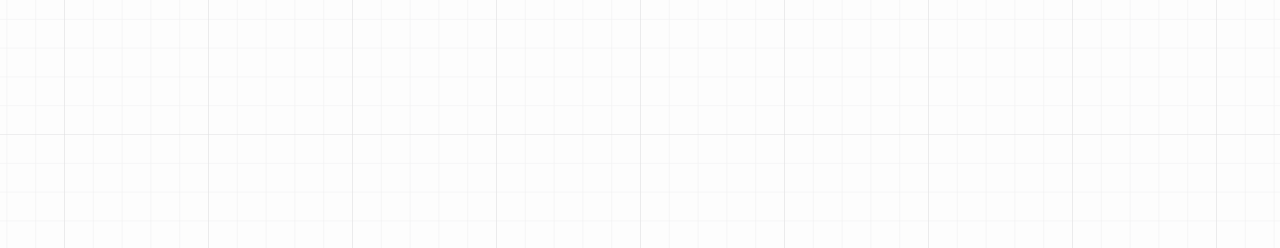
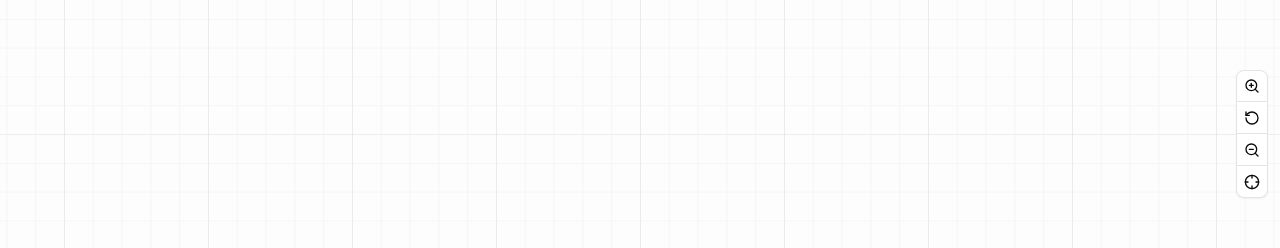
Before and after one commit to wwwegwerg/algorithms-lab5, a React (Vite) app: page / in a window 1280 px wide. Shown: the part 266-514 px from the top of the page. Built offline with nearby package versions, Linux system fonts and the light colour scheme.

Commit message:
added camera control bar

```diff
--- /dev/null
+++ b/src/components/editor/CameraDock.tsx
@@ -0,0 +1,60 @@
+import { Crosshair, RotateCcw, ZoomIn, ZoomOut } from "lucide-react";
+import { Button } from "@/components/ui/button";
+import { ButtonGroup } from "@/components/ui/button-group";
+
+export type CameraDockProps = {
+  onZoomIn: () => void;
+  onResetZoom: () => void;
+  onZoomOut: () => void;
+  onGoToOrigin: () => void;
+};
+
+export function CameraDock({
+  onZoomIn,
+  onResetZoom,
+  onZoomOut,
+  onGoToOrigin,
+}: CameraDockProps) {
+  return (
+    <div className="absolute top-1/2 right-3 z-40 -translate-y-1/2">
+      <ButtonGroup orientation="vertical">
+        <Button
+          size="icon-sm"
+          variant="outline"
+          onClick={onZoomIn}
+          title="Zoom in"
+          aria-label="Zoom in"
+        >
+          <ZoomIn />
+        </Button>
+        <Button
+          size="icon-sm"
+          variant="outline"
+          onClick={onResetZoom}
+          title="Reset zoom"
+          aria-label="Reset zoom"
+        >
+          <RotateCcw />
+        </Button>
+        <Button
+          size="icon-sm"
+          variant="outline"
+          onClick={onZoomOut}
+          title="Zoom out"
+          aria-label="Zoom out"
+        >
+          <ZoomOut />
+        </Button>
+        <Button
+          size="icon-sm"
+          variant="outline"
+          onClick={onGoToOrigin}
+          title="Go to origin"
+          aria-label="Go to origin"
+        >
+          <Crosshair />
+        </Button>
+      </ButtonGroup>
+    </div>
+  );
+}
--- a/src/components/editor/GraphCanvas.tsx
+++ b/src/components/editor/GraphCanvas.tsx
@@ -18,6 +18,7 @@ import type {
 } from "@/core/graph/types";
 import { isEditableTarget } from "@/lib/dom";
 import { cn } from "@/lib/utils";
+import type { CameraCommand } from "@/stores/graphUiStore";
 
 export type CanvasCameraState = {
   x: number;
@@ -37,6 +38,8 @@ export type GraphCanvasProps = {
   mode: EditorMode;
 
   edgeDraftSourceId: NodeId | null;
+
+  cameraCommand?: { nonce: number; command: CameraCommand } | null;
 
   onCameraChange?: (camera: CanvasCameraState) => void;
 
@@ -93,6 +96,7 @@ export function GraphCanvas({
   selection,
   mode,
   edgeDraftSourceId,
+  cameraCommand,
   onCameraChange,
   onBackgroundClick,
   onNodeClick,
@@ -112,6 +116,8 @@ export function GraphCanvas({
   const pendingCameraRef = React.useRef<CanvasCameraState | null>(null);
   const sentCameraKeyRef = React.useRef<string | null>(null);
   const cameraRafRef = React.useRef<number | null>(null);
+
+  const lastCameraCommandNonceRef = React.useRef<number | null>(null);
 
   const gridLargeRef = React.useRef<SVGRectElement | null>(null);
   const gridSmallRef = React.useRef<SVGRectElement | null>(null);
@@ -434,6 +440,70 @@ export function GraphCanvas({
   React.useLayoutEffect(() => {
     applyViewBox();
   }, [applyViewBox]);
+
+  React.useEffect(() => {
+    if (!cameraCommand) return;
+
+    const { nonce, command } = cameraCommand;
+    if (lastCameraCommandNonceRef.current === nonce) return;
+
+    lastCameraCommandNonceRef.current = nonce;
+    pendingNodeDragRef.current = null;
+
+    setPanning(null);
+    setDragging(null);
+    setBoxSelect(null);
+
+    const el = ref.current;
+    if (!el) return;
+
+    ensureCameraInitialized(el);
+
+    const w = el.clientWidth;
+    const h = el.clientHeight;
+    if (w <= 0 || h <= 0) return;
+
+    const prev = cameraRef.current;
+
+    const viewWidth = w / prev.scale;
+    const viewHeight = h / prev.scale;
+    const centerX = prev.x + viewWidth / 2;
+    const centerY = prev.y + viewHeight / 2;
+
+    const ZOOM_FACTOR = 1.2;
+
+    if (command.kind === "go_to_origin") {
+      const originViewWidth = w / prev.scale;
+      const originViewHeight = h / prev.scale;
+
+      cameraRef.current = {
+        ...prev,
+        x: -originViewWidth / 2,
+        y: -originViewHeight / 2,
+      };
+
+      applyViewBox();
+      return;
+    }
+
+    const nextScale =
+      command.kind === "zoom_in"
+        ? clamp(prev.scale * ZOOM_FACTOR, ZOOM_MIN, ZOOM_MAX)
+        : command.kind === "zoom_out"
+          ? clamp(prev.scale / ZOOM_FACTOR, ZOOM_MIN, ZOOM_MAX)
+          : DEFAULT_SCALE;
+
+    const nextViewWidth = w / nextScale;
+    const nextViewHeight = h / nextScale;
+
+    cameraRef.current = {
+      x: centerX - nextViewWidth / 2,
+      y: centerY - nextViewHeight / 2,
+      scale: nextScale,
+    };
+
+    applyViewBox();
+  }, [applyViewBox, cameraCommand, ensureCameraInitialized]);
 
   React.useEffect(() => {
     if (!onCameraChange) return;
--- a/src/components/editor/GraphEditor.tsx
+++ b/src/components/editor/GraphEditor.tsx
@@ -1,4 +1,5 @@
 import { BottomToolbarContainer } from "@/components/editor/containers/BottomToolbarContainer";
+import { CameraDockContainer } from "@/components/editor/containers/CameraDockContainer";
 import { EditObjectDialog } from "@/components/editor/containers/EditObjectDialog";
 import { EditorToast } from "@/components/editor/containers/EditorToast";
 import { GraphCanvasContainer } from "@/components/editor/containers/GraphCanvasContainer";
@@ -12,6 +13,7 @@ export function GraphEditor() {
       <EditorToast />
       <MatrixDialogContainer />
       <OverlayDockContainer />
+      <CameraDockContainer />
       <BottomToolbarContainer />
       <EditObjectDialog />
     </div>
--- /dev/null
+++ b/src/components/editor/containers/CameraDockContainer.tsx
@@ -0,0 +1,24 @@
+import { useShallow } from "zustand/shallow";
+import { CameraDock } from "@/components/editor/CameraDock";
+import { useGraphUiStore } from "@/stores/graphUiStore";
+
+export function CameraDockContainer() {
+  const { requestZoomIn, requestResetZoom, requestZoomOut, requestGoToOrigin } =
+    useGraphUiStore(
+      useShallow((s) => ({
+        requestZoomIn: s.requestZoomIn,
+        requestResetZoom: s.requestResetZoom,
+        requestZoomOut: s.requestZoomOut,
+        requestGoToOrigin: s.requestGoToOrigin,
+      })),
+    );
+
+  return (
+    <CameraDock
+      onZoomIn={requestZoomIn}
+      onResetZoom={requestResetZoom}
+      onZoomOut={requestZoomOut}
+      onGoToOrigin={requestGoToOrigin}
+    />
+  );
+}
--- a/src/components/editor/containers/GraphCanvasContainer.tsx
+++ b/src/components/editor/containers/GraphCanvasContainer.tsx
@@ -35,6 +35,8 @@ export function GraphCanvasContainer() {
     openEditEdge,
     infoOpen,
     setCanvasCamera,
+    cameraCommand,
+    cameraCommandNonce,
   } = useGraphUiStore(
     useShallow((s) => ({
       mode: s.interaction.mode,
@@ -55,6 +57,8 @@ export function GraphCanvasContainer() {
       openEditEdge: s.openEditEdge,
       infoOpen: s.infoOpen,
       setCanvasCamera: s.setCanvasCamera,
+      cameraCommand: s.cameraCommand,
+      cameraCommandNonce: s.cameraCommandNonce,
     })),
   );
 
@@ -166,6 +170,11 @@ export function GraphCanvasContainer() {
       selection={selection}
       mode={mode}
       edgeDraftSourceId={edgeDraftSourceId}
+      cameraCommand={
+        cameraCommand
+          ? { nonce: cameraCommandNonce, command: cameraCommand }
+          : null
+      }
       onCameraChange={infoOpen ? setCanvasCamera : undefined}
       onBackgroundClick={onBackgroundClick}
       onNodeClick={onNodeClick}
--- /dev/null
+++ b/src/components/ui/button-group.tsx
@@ -0,0 +1,86 @@
+import { mergeProps } from "@base-ui/react/merge-props";
+import { useRender } from "@base-ui/react/use-render";
+import { cva, type VariantProps } from "class-variance-authority";
+import { Separator } from "@/components/ui/separator";
+import { cn } from "@/lib/utils";
+
+const buttonGroupVariants = cva(
+  "has-[>[data-slot=button-group]]:gap-2 has-[select[aria-hidden=true]:last-child]:[&>[data-slot=select-trigger]:last-of-type]:rounded-r-md flex w-fit items-stretch [&>*]:focus-visible:z-10 [&>*]:focus-visible:relative [&>[data-slot=select-trigger]:not([class*='w-'])]:w-fit [&>input]:flex-1",
+  {
+    variants: {
+      orientation: {
+        horizontal:
+          "[&>[data-slot]:not(:has(~[data-slot]))]:rounded-r-md! [&>[data-slot]~[data-slot]]:rounded-l-none [&>[data-slot]~[data-slot]]:border-l-0 [&>[data-slot]]:rounded-r-none",
+        vertical:
+          "[&>[data-slot]:not(:has(~[data-slot]))]:rounded-b-md! flex-col [&>[data-slot]~[data-slot]]:rounded-t-none [&>[data-slot]~[data-slot]]:border-t-0 [&>[data-slot]]:rounded-b-none",
+      },
+    },
+    defaultVariants: {
+      orientation: "horizontal",
+    },
+  },
+);
+
+function ButtonGroup({
+  className,
+  orientation,
+  ...props
+}: React.ComponentProps<"div"> & VariantProps<typeof buttonGroupVariants>) {
+  return (
+    <div
+      role="group"
+      data-slot="button-group"
+      data-orientation={orientation}
+      className={cn(buttonGroupVariants({ orientation }), className)}
+      {...props}
+    />
+  );
+}
+
+function ButtonGroupText({
+  className,
+  render,
+  ...props
+}: useRender.ComponentProps<"div">) {
+  return useRender({
+    defaultTagName: "div",
+    props: mergeProps<"div">(
+      {
+        className: cn(
+          "flex items-center gap-2 rounded-md border bg-muted px-2.5 text-sm font-medium shadow-xs [&_svg]:pointer-events-none [&_svg:not([class*='size-'])]:size-4",
+          className,
+        ),
+      },
+      props,
+    ),
+    render,
+    state: {
+      slot: "button-group-text",
+    },
+  });
+}
+
+function ButtonGroupSeparator({
+  className,
+  orientation = "vertical",
+  ...props
+}: React.ComponentProps<typeof Separator>) {
+  return (
+    <Separator
+      data-slot="button-group-separator"
+      orientation={orientation}
+      className={cn(
+        "relative self-stretch bg-input data-[orientation=horizontal]:mx-px data-[orientation=horizontal]:w-auto data-[orientation=vertical]:my-px data-[orientation=vertical]:h-auto",
+        className,
+      )}
+      {...props}
+    />
+  );
+}
+
+export {
+  ButtonGroup,
+  ButtonGroupSeparator,
+  ButtonGroupText,
+  buttonGroupVariants,
+};
--- a/src/stores/graphUiStore.ts
+++ b/src/stores/graphUiStore.ts
@@ -33,6 +33,12 @@ export type CanvasCamera = {
   viewHeight: number;
 };
 
+export type CameraCommand =
+  | { kind: "zoom_in" }
+  | { kind: "zoom_out" }
+  | { kind: "reset_zoom" }
+  | { kind: "go_to_origin" };
+
 type EditTarget = { kind: "node"; id: NodeId } | { kind: "edge"; id: EdgeId };
 
 type GraphUiState = {
@@ -49,6 +55,9 @@ type GraphUiState = {
   editTarget: EditTarget | null;
 
   canvasCamera: CanvasCamera | null;
+
+  cameraCommand: CameraCommand | null;
+  cameraCommandNonce: number;
 };
 
 type GraphUiActions = {
@@ -74,6 +83,12 @@ type GraphUiActions = {
   toggleInfoOpen: () => void;
 
   setCanvasCamera: (camera: CanvasCamera | null) => void;
+
+  requestCameraCommand: (command: CameraCommand) => void;
+  requestZoomIn: () => void;
+  requestZoomOut: () => void;
+  requestResetZoom: () => void;
+  requestGoToOrigin: () => void;
 
   setHelpOpen: (open: boolean) => void;
   toggleHelpOpen: () => void;
@@ -165,6 +180,9 @@ const initialState: GraphUiState = {
   editTarget: null,
 
   canvasCamera: null,
+
+  cameraCommand: null,
+  cameraCommandNonce: 0,
 };
 
 export const useGraphUiStore = create<GraphUiState & GraphUiActions>()(
@@ -359,6 +377,19 @@ export const useGraphUiStore = create<GraphUiState & GraphUiActions>()(
 
     setCanvasCamera: (camera) => set({ canvasCamera: camera }),
 
+    requestCameraCommand: (command) =>
+      set((s) => ({
+        ...s,
+        cameraCommand: command,
+        cameraCommandNonce: s.cameraCommandNonce + 1,
+      })),
+
+    requestZoomIn: () => get().requestCameraCommand({ kind: "zoom_in" }),
+    requestZoomOut: () => get().requestCameraCommand({ kind: "zoom_out" }),
+    requestResetZoom: () => get().requestCameraCommand({ kind: "reset_zoom" }),
+    requestGoToOrigin: () =>
+      get().requestCameraCommand({ kind: "go_to_origin" }),
+
     setHelpOpen: (open) => set({ helpOpen: open }),
     toggleHelpOpen: () => set((s) => ({ helpOpen: !s.helpOpen })),
 
```
